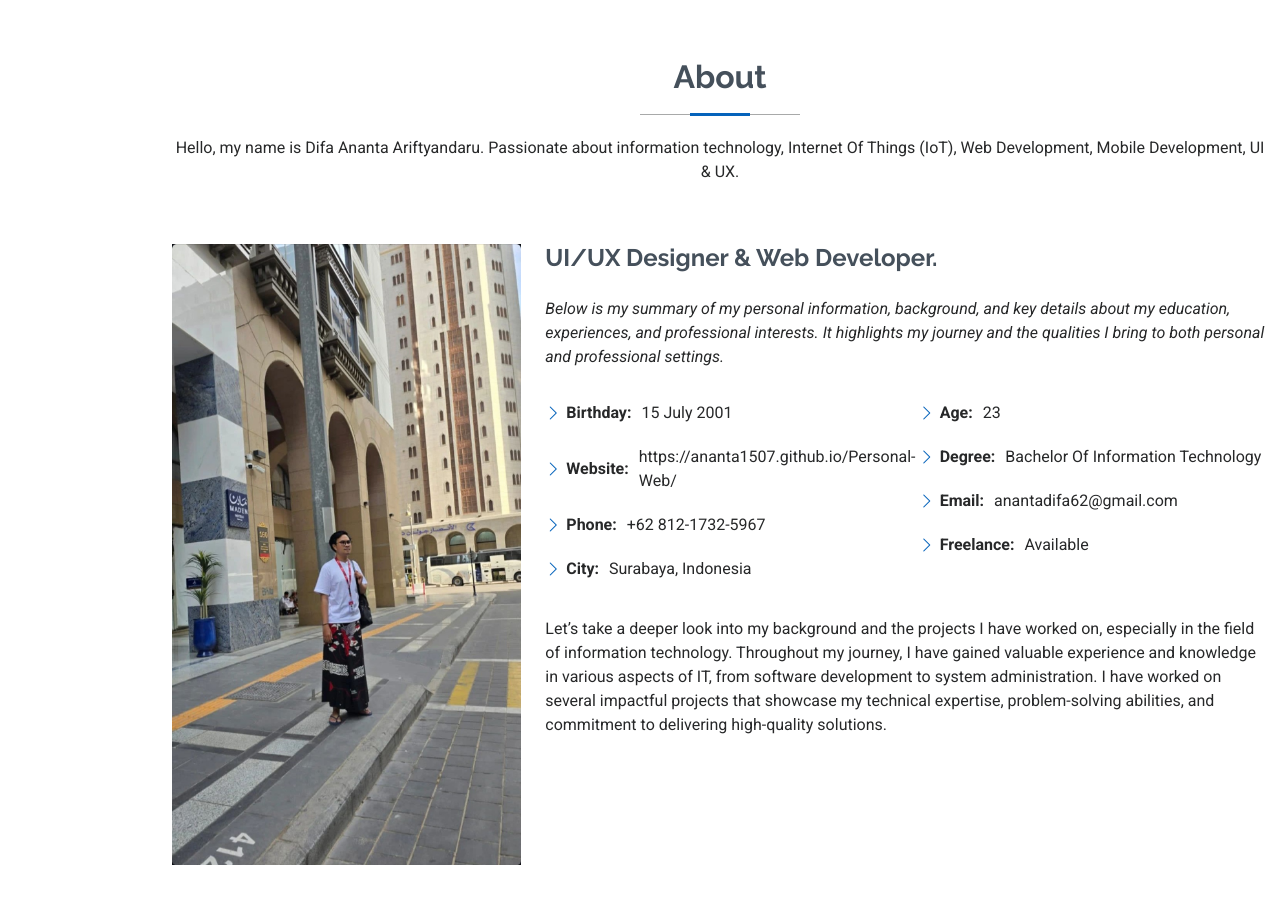
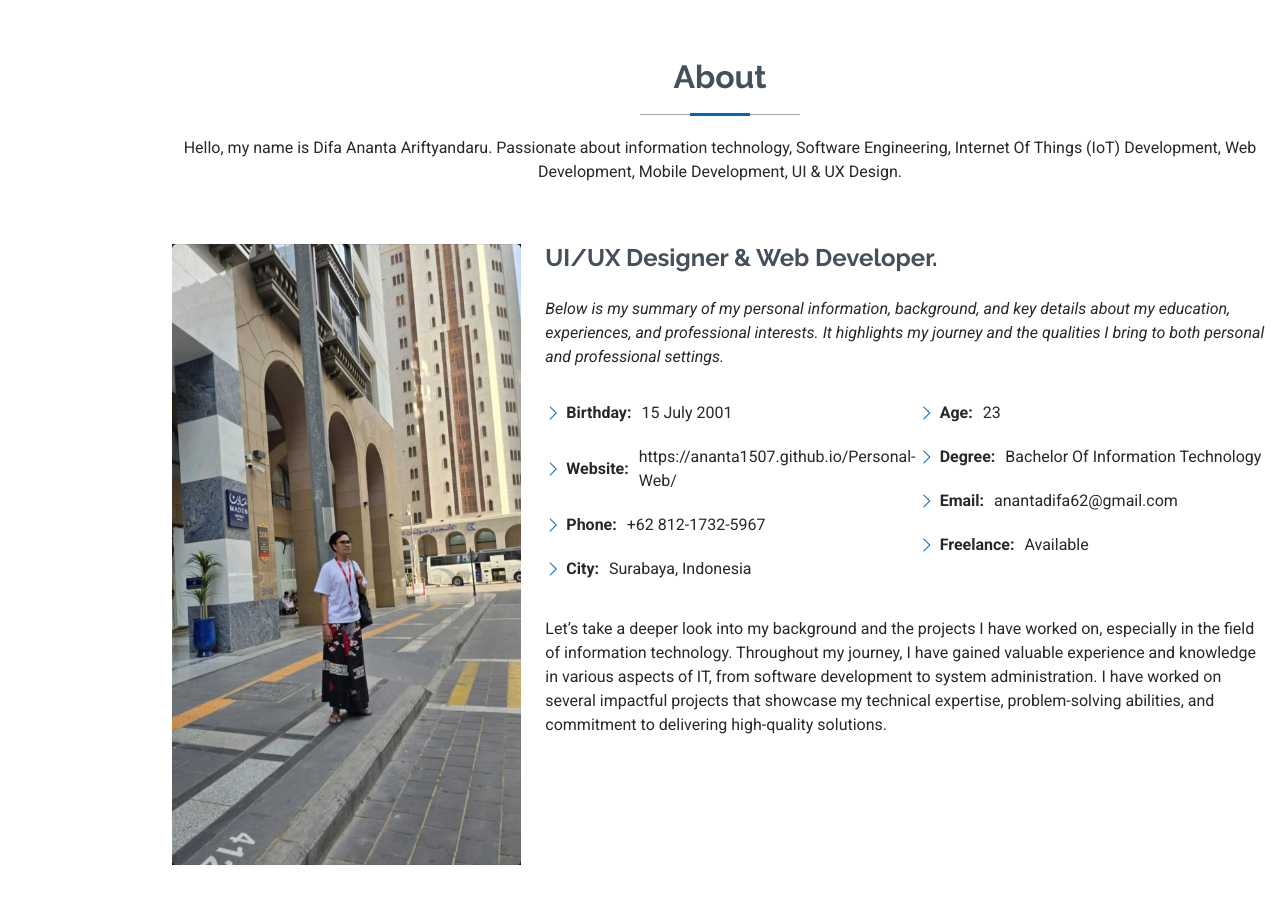
Before and after one commit to Ananta1507/Personal-Web, a plain HTML site: page index.html in a window 1280 px wide. Shown: the part 802-1706 px from the top of the page. Drawn offline with Linux system fonts and the light colour scheme.

Commit message:
index.html
update content about section

```diff
--- a/index.html
+++ b/index.html
@@ -87,7 +87,7 @@
       <div class="container section-title" data-aos="fade-up">
         <h2>About</h2>
         <p>Hello, my name is Difa Ananta Ariftyandaru.
-          Passionate about information technology, Internet Of Things (IoT), Web Development, Mobile Development, UI & UX.</p>
+          Passionate about information technology, Software Engineering, Internet Of Things (IoT) Development, Web Development, Mobile Development, UI & UX Design.</p>
       </div><!-- End Section Title -->
 
       <div class="container" data-aos="fade-up" data-aos-delay="100">
```
